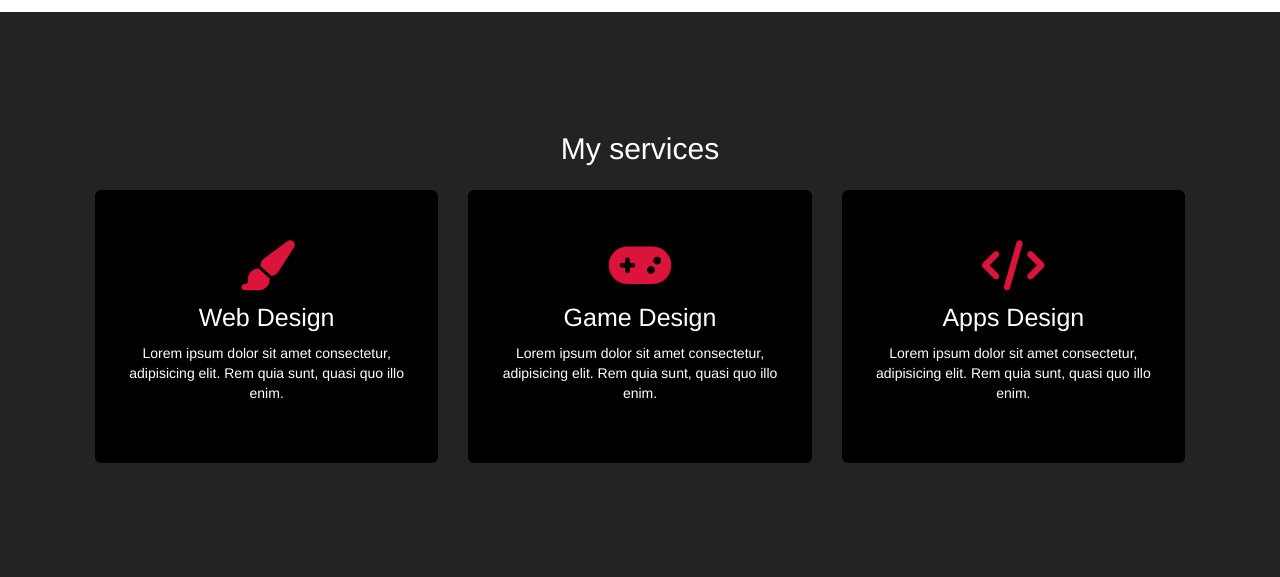
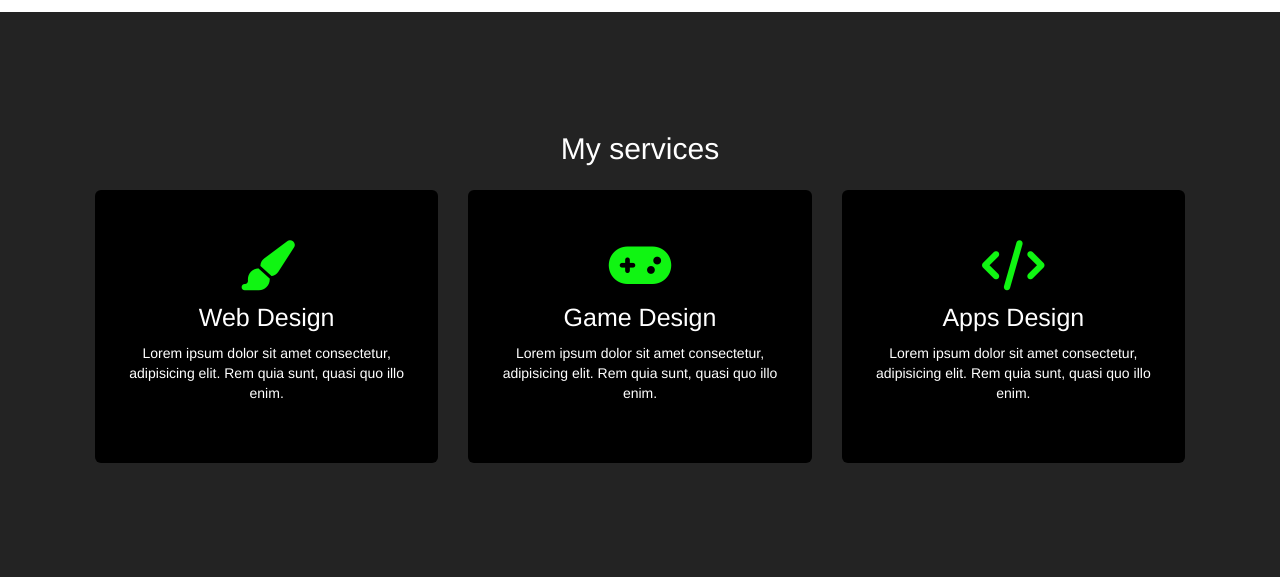
Before and after one commit to alee-anwar/Portfolio--with-HTML-CSS-AND-JS, a PHP site: page / in a window 1280 px wide. Shown: the part 1522-2099 px from the top of the page. Run offline with PHP 8.4, Linux system fonts and the light colour scheme; some libraries are stand-ins or nearby versions.

Commit message:
Update style.css

```diff
--- a/style.css
+++ b/style.css
@@ -257,7 +257,7 @@ section{
 }
 .services .serv-content .card i{
     font-size: 50px;
-    color: crimson;
+    color: #10f512;
     transition: color 0.3s ease;
 }
 .services .serv-content .card:hover i{
```
